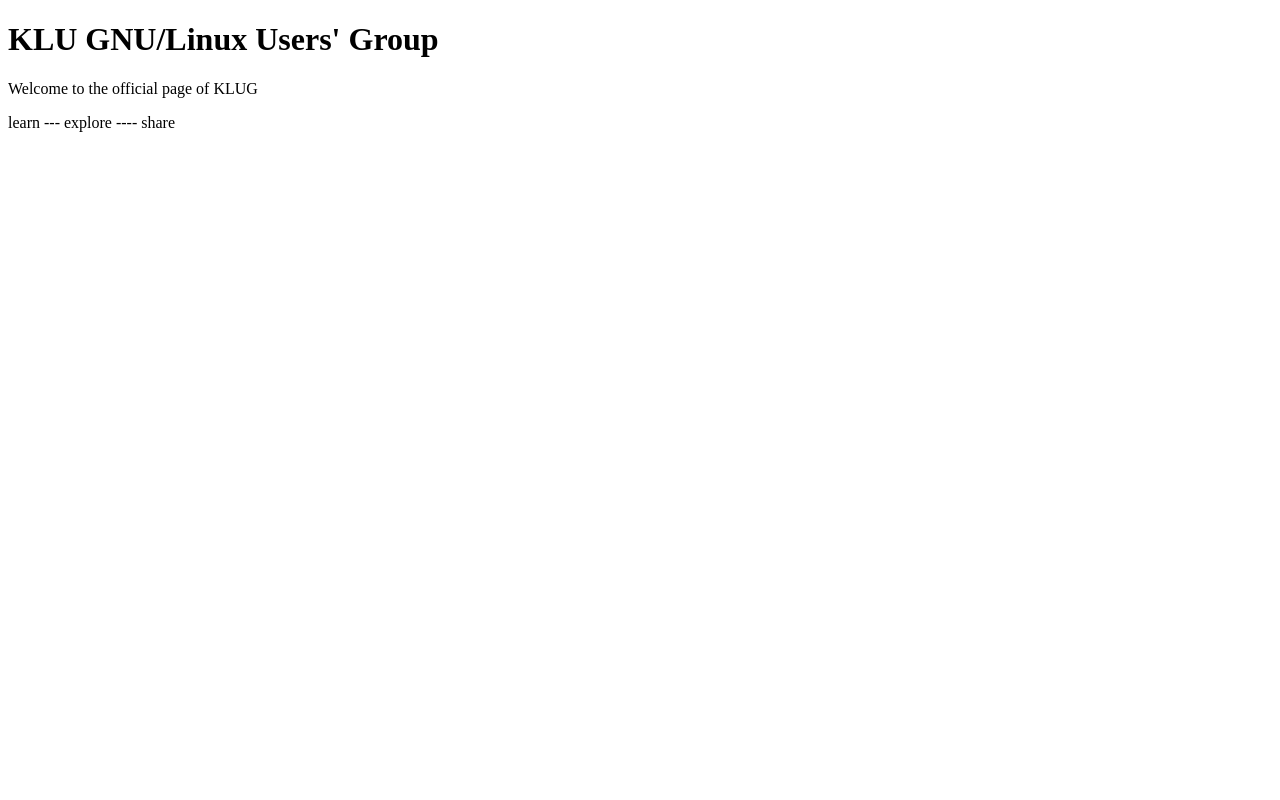
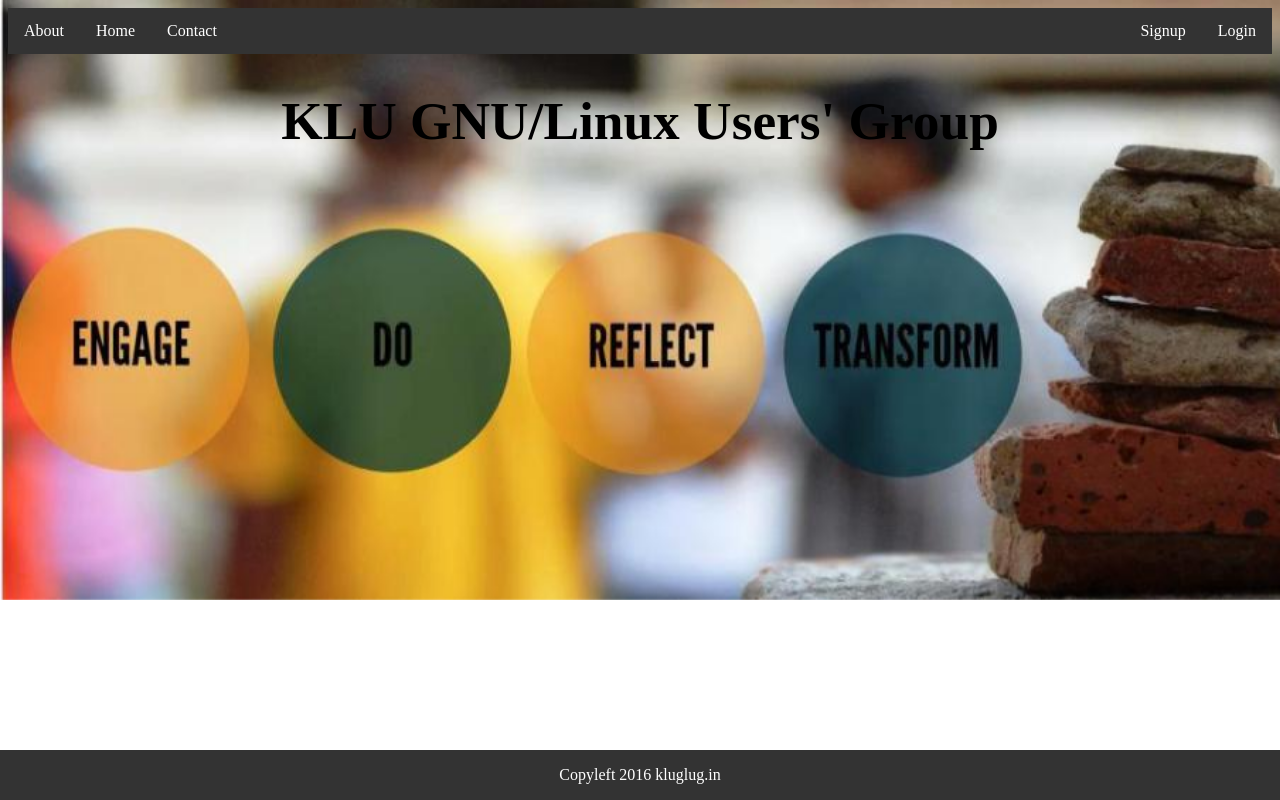
Before and after one commit to rajashekarreddy2222/klglug.github.io, a plain HTML site: page index.html in a window 1280 px wide. Drawn offline with Linux system fonts and the light colour scheme.

Commit message:
home page

```diff
--- a/index.html
+++ b/index.html
@@ -2,12 +2,71 @@
 <html>
 <head>
 <title>KLUG</title>
+<style>
+ul {
+    list-style-type: none;
+    margin: 0;
+    padding: 0;
+    overflow: hidden;
+    background-color: #333;
+}
+
+li {
+    float: left;
+}
+
+li a {
+    display: block;
+    color: white;
+    text-align: center;
+    padding: 14px 16px;
+    text-decoration: none;
+}
+
+li a:hover:not(.active) {
+    background-color:#A9A9A9;
+}
+
+.active {
+    background-color: 	#DB7093;
+}
+img {
+    position: fixed;
+    left: 0px;
+    top: 0px;
+    z-index: -1;
+}
+h1{
+  font-size:40pt;
+  }
+footer {
+  position: absolute;
+  right: 0;
+  bottom: 0;
+  left: 0;
+  padding: 0;
+  background-color: #333;
+  overflow: hidden;
+  text-align: center;
+}
+</style>
+
 </head>
 <body>
+<ul>
+  <li><a  href="about.html">About</a></li>
+  <li><a href="index.html">Home</a></li>
+  <li><a href="contact.html">Contact</a></li>
+<li style="float:right"><a  href="login.html">Login</a></li>
+<li style="float:right"><a  href="Signup.html">Signup</a></li>
 
-<h1>KLU GNU/Linux Users' Group</h1>
-<p>Welcome to the official page of KLUG</p>
-<p>learn --- explore ---- share<p>
+</ul>
+<img width=1450 height=600 src="index.jpeg"/>
 
+<center> <font color="#000000"> <h1>KLU GNU/Linux Users' Group</h1></font> </center>
 </body>
+<footer>
+<ul>
+<center> <font color="#ffffff"><p>Copyleft 2016 kluglug.in</p></font></center>
+</footer>
 </html>
```
Also changed, not shown: index.jpeg (added).
